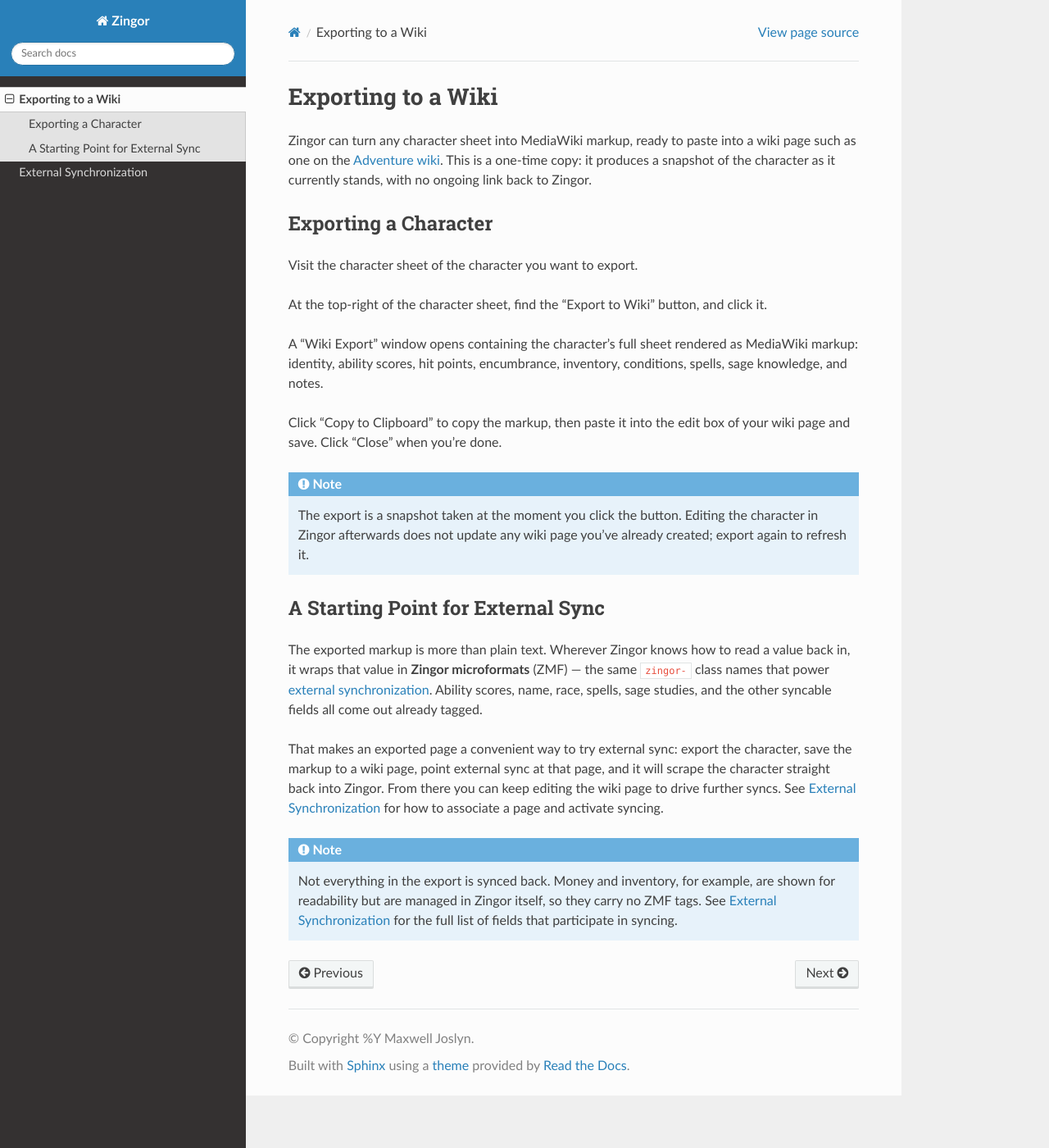
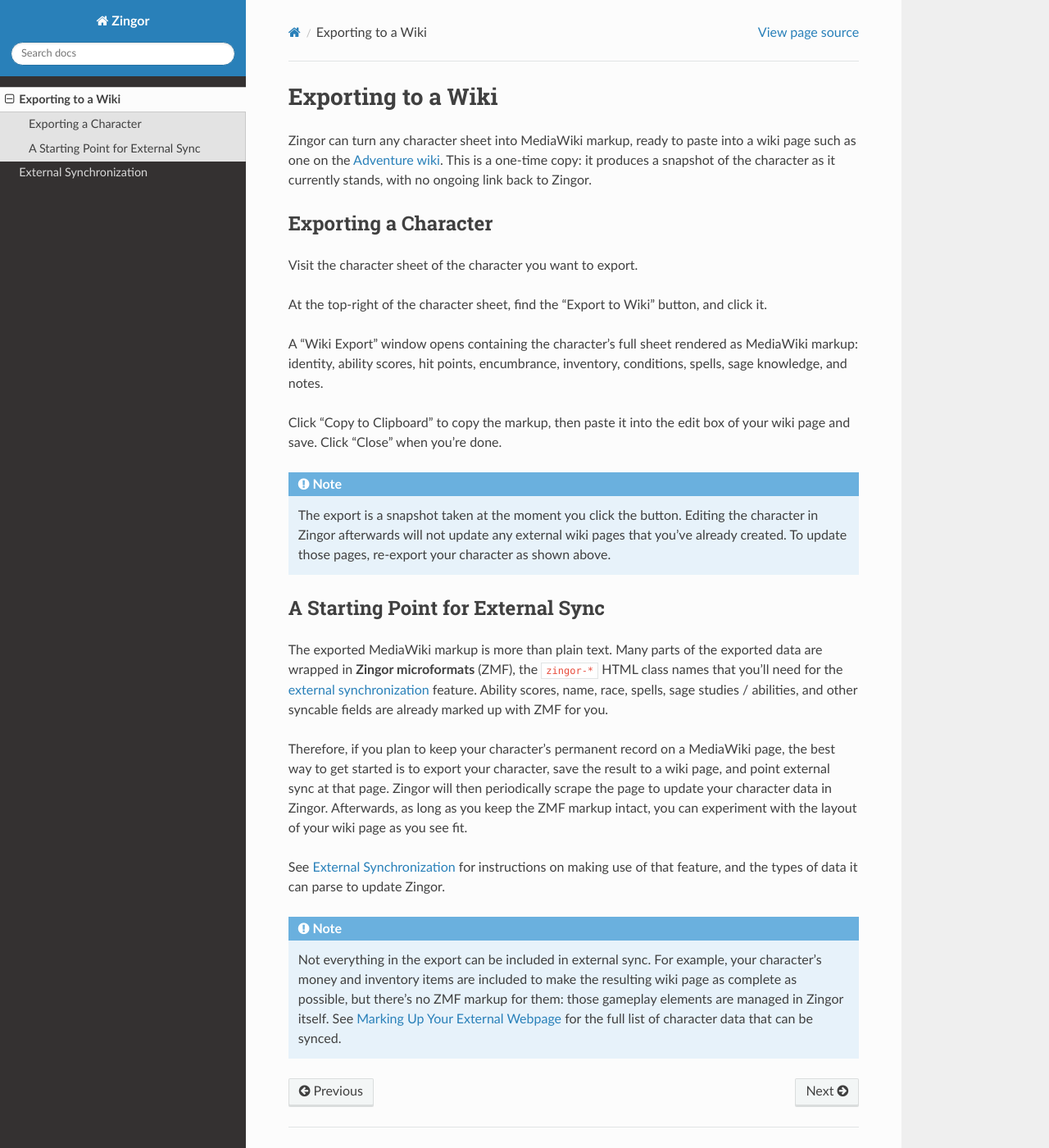
Before and after one commit to maxwelljoslyn/zingor, a Sphinx documentation site: the page built from docs/wiki-export.md, in a window 1280 px wide and 1400 px high. Shown: the whole window at 82% size. Built offline with Sphinx 7.4.7 and the Read the Docs theme 3.1.0, drawn with Linux system fonts in a browser that asks for light colours.

Commit message:
revise wiki export docs; add more targeted links

```diff
--- a/docs/wiki-export.md
+++ b/docs/wiki-export.md
@@ -13,15 +13,17 @@
 Click "Copy to Clipboard" to copy the markup, then paste it into the edit box of your wiki page and save. Click "Close" when you're done.
 
 :::{note}
-The export is a snapshot taken at the moment you click the button. Editing the character in Zingor afterwards does not update any wiki page you've already created; export again to refresh it.
+The export is a snapshot taken at the moment you click the button. Editing the character in Zingor afterwards will not update any external wiki pages that you've already created. To update those pages, re-export your character as shown above.
 :::
 
 ## A Starting Point for External Sync
 
-The exported markup is more than plain text. Wherever Zingor knows how to read a value back in, it wraps that value in **Zingor microformats** (ZMF) — the same `zingor-` class names that power [external synchronization](external-synchronization.md). Ability scores, name, race, spells, sage studies, and the other syncable fields all come out already tagged.
+The exported MediaWiki markup is more than plain text. Many parts of the exported data are wrapped in **Zingor microformats** (ZMF), the `zingor-*` HTML class names that you'll need for the [external synchronization](external-synchronization.md) feature. Ability scores, name, race, spells, sage studies / abilities, and other syncable fields are already marked up with ZMF for you.
 
-That makes an exported page a convenient way to try external sync: export the character, save the markup to a wiki page, point external sync at that page, and it will scrape the character straight back into Zingor. From there you can keep editing the wiki page to drive further syncs. See [External Synchronization](external-synchronization.md) for how to associate a page and activate syncing.
+Therefore, if you plan to keep your character's permanent record on a MediaWiki page, the best way to get started is to export your character, save the result to a wiki page, and point external sync at that page. Zingor will then periodically scrape the page to update your character data in Zingor. Afterwards, as long as you keep the ZMF markup intact, you can experiment with the layout of your wiki page as you see fit.
+
+See [External Synchronization](external-synchronization.md) for instructions on making use of that feature, and the types of data it can parse to update Zingor.
 
 :::{note}
-Not everything in the export is synced back. Money and inventory, for example, are shown for readability but are managed in Zingor itself, so they carry no ZMF tags. See [External Synchronization](external-synchronization.md) for the full list of fields that participate in syncing.
+Not everything in the export can be included in external sync. For example, your character's money and inventory items are included to make the resulting wiki page as complete as possible, but there's no ZMF markup for them: those gameplay elements are managed in Zingor itself. See [Marking Up Your External Webpage](external-synchronization.md#marking-up-your-external-webpage) for the full list of character data that can be synced.
 :::
```
